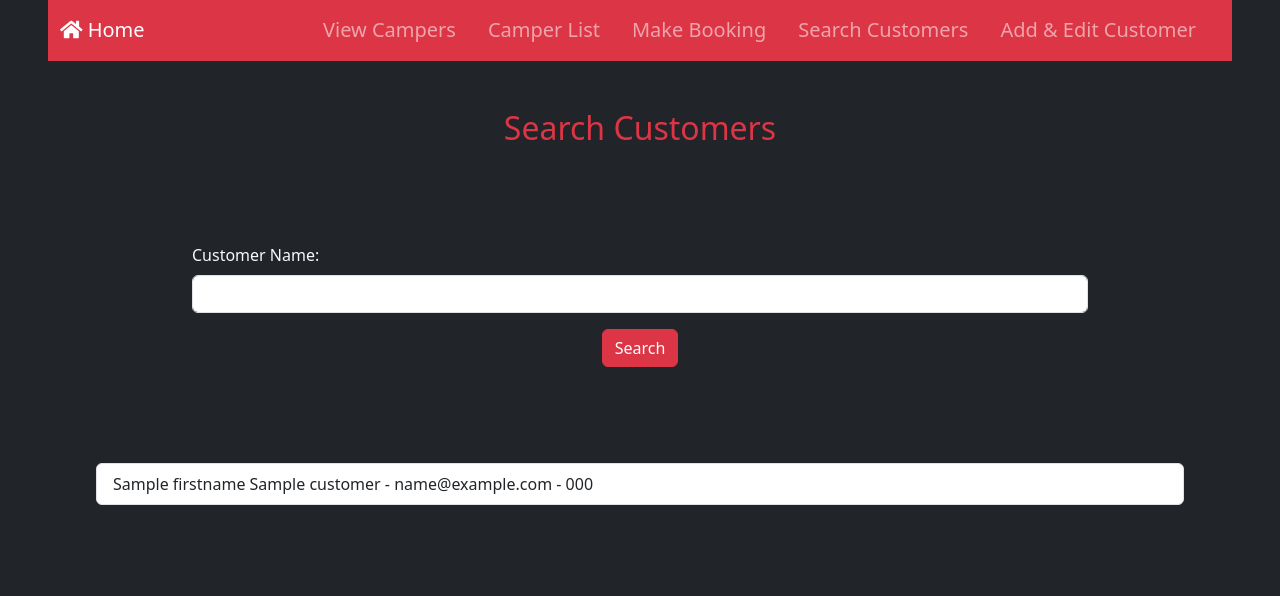
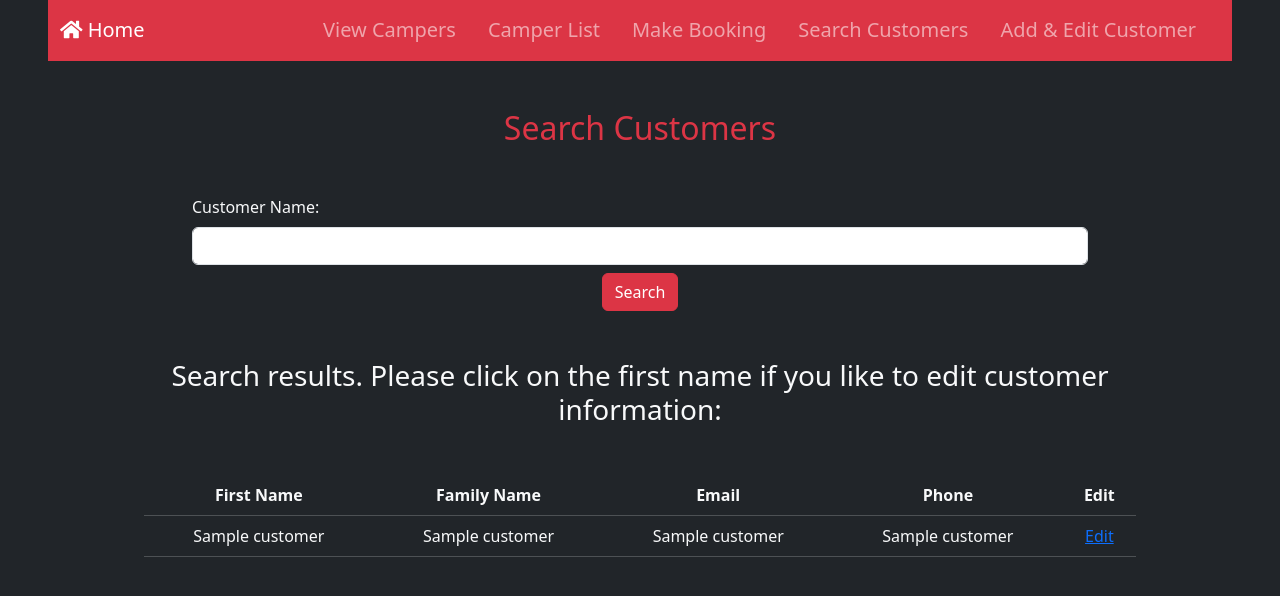
Before and after one commit to sue-zadeh/Sql-Python-Flask, a Flask app: template templates/searchcustomers.html in a window 1280 px wide. Shown: the part 145-741 px from the top of the page. Run offline with Flask 3, Linux system fonts and the light colour scheme; the template is opened without the code that fills it: most values are stand-ins (such as "Sample title", 1, 10 or a date in 2020); some libraries are stand-ins or nearby versions.

Commit message:
add customer- search customer

```diff
--- a/app.py
+++ b/app.py
@@ -8,56 +8,53 @@ from datetime import datetime
 from datetime import date
 from datetime import timedelta
 import mysql.connector
-from mysql.connector import FieldType
+from mysql.connector import connect, Error
 import connect
 
 app = Flask(__name__)
+app.secret_key = '88856349b11d7b1ceb5ce9eaf56feb17'  # for flash messages
 
-# dbconn = None
+dbconn = None
 connection = None
 # connect to the database
 def getCursor():
+    global connection
     try:
-        global connection
-        connection = mysql.connector.connect(
-        user=connect.dbuser,
-        password=connect.dbpass,
-        host=connect.dbhost,
-        database=connect.dbname,
-        autocommit=True)
-        return connection.cursor()
-    except mysql.connector.Error as err:
-        print("Error while connecting to MySQL", err)
-        return None
+        if connection is None or not connection.is_connected():
+            connection = mysql.connector.connect(
+                user=connect.dbuser,
+                password=connect.dbpass,
+                host=connect.dbhost,
+                database=connect.dbname,
+                autocommit=True
+            )
+            print(f"Connected to MySQL Server: {connection.get_server_info()}")
+        return connection.cursor(buffered=True), connection
+    except mysql.connector.Error as e:
+        print("Error while connecting to MySQL", e)
+        return None, None
+
 # home page
 @app.route("/")
 def home():
     return render_template("home.html")
+
 @app.route("/campers", methods=['GET','POST'])
 def campers():
-   cursor = getCursor()
-   if cursor is None:
-        flash("Database connection could not be established.")
-        return render_template("error_page.html")
-   if request.method == "GET":
+    if request.method == "GET":
         return render_template("datepickercamper.html", currentdate = datetime.now().date())
-   else:
+    else:
         campDate = request.form.get('campdate')
         connection = getCursor()
         connection.execute("SELECT * FROM bookings join sites on site = site_id inner join customers on customer = customer_id where booking_date= %s;",(campDate,))
         camperList = connection.fetchall()
         return render_template("datepickercamper.html", camperlist = camperList)
 
-
 #camper list
 @app.route("/camper_list", methods=['GET'])
 def camper_list():
-   cursor = getCursor()
-   if cursor is None:
-        flash("Database connection could not be established.")
-        return render_template("error_page.html")
-   camp_date = request.args.get('campdate')
-   if camp_date:
+    camp_date = request.args.get('campdate')
+    if camp_date:
         cursor = getCursor()
         cursor.execute("""
             SELECT customers.firstname, customers.familyname, sites.site_id, bookings.booking_date
@@ -68,17 +65,13 @@ def camper_list():
         """, (camp_date,))
         camper_list = cursor.fetchall()
         return render_template("camperlist.html", camperlist=camper_list, camp_date=camp_date)
-        return render_template("camperlist.html", camperlist=[], camp_date=None)
+    return render_template("camperlist.html", camperlist=[], camp_date=None)
 
 @app.route("/booking", methods=['GET','POST'])
 def booking():
-   cursor = getCursor()
-   if cursor is None:
-        flash("Database connection could not be established.")
-        return render_template("error_page.html")
-   if request.method == "GET":
+    if request.method == "GET":
         return render_template("datepicker.html", currentdate = datetime.now().date())
-   else:
+    else:
         bookingNights = request.form.get('bookingnights')
         bookingDate = request.form.get('bookingdate')
         occupancy = request.form.get('occupancy')
@@ -93,63 +86,83 @@ def booking():
         return render_template("bookingform.html", customerlist = customerList, bookingdate=bookingDate, sitelist = siteList, bookingnights = bookingNights)
 
   # booking/add
-@app.route("/make_booking", methods=['GET','POST'])
+@app.route("/booking/add", methods=['POST'])
 def makebooking():
-   cursor = getCursor()
-   if cursor is None:
-        flash("Database connection could not be established.")
-        return render_template("error_page.html")
-   site = request.form.get('site')
-   customer = request.form.get('customer')
-   booking_date = request.form.get('bookingdate')
-   occupancy = request.form.get('occupancy')
-   booking_nights = int(request.form.get('bookingnights'))
-   cursor = getCursor()
-   end_date = datetime.strptime(booking_date, '%Y-%m-%d') + timedelta(days=booking_nights)
-   try:
-        cursor.execute("INSERT INTO bookings (site, customer, booking_date, end_date, occupancy) VALUES (%s, %s, %s, %s, %s)", (site, customer, booking_date, end_date.strftime('%Y-%m-%d'), occupancy))
-        flash('Booking successfully added!')
+    cursor, conn = getCursor()
+    if not cursor:
+        flash("Database connection could not be established.", "error")
         return redirect(url_for('booking'))
-   except mysql.connector.Error as err:
-        flash(f'Failed to add booking: {err}')
-        return redirect(url_for('bookingconfirmation.html'))
+
+    try:
+        site = request.form.get('site')
+        customer = request.form.get('customer')
+        booking_date = request.form.get('bookingdate')
+        occupancy = request.form.get('occupancy')
+        booking_nights = int(request.form.get('bookingnights'))
+        end_date = datetime.strptime(booking_date, '%Y-%m-%d') + timedelta(days=booking_nights)
+
+        cursor.execute("INSERT INTO bookings (site, customer, booking_date, end_date, occupancy) VALUES (%s, %s, %s, %s, %s)",
+                       (site, customer, booking_date, end_date.strftime('%Y-%m-%d'), occupancy))
+        conn.commit()
+        flash('Booking successfully added!', 'success')
+    except mysql.connector.Error as err:
+        flash(f'Failed to add booking: {err}', 'error')
+
+    return redirect(url_for('booking'))
+
+
 # search customers
 @app.route("/search/customers", methods=['GET', 'POST'])
 def search_customers():
-   cursor = getCursor()
-   if cursor is None:
-        flash("Database connection could not be established.")
-        return render_template("error_page.html")
-   if request.method == 'POST':
-        search_query = request.form.get('search')
-        cursor = getCursor()
-        cursor.execute("SELECT * FROM customers WHERE firstname LIKE %s OR familyname LIKE %s", ('%' + search_query + '%', '%' + search_query + '%'))
-        results = cursor.fetchall()
-        return render_template("searchcustomers.html", results=results)
-   return render_template("searchcustomers.html")
+    results = []
+    if request.method == 'POST':
+        search_query = request.form.get('search', '').strip()
+        if search_query:
+            cursor, _ = getCursor()
+            if cursor:
+                cursor.execute("SELECT * FROM customers WHERE firstname LIKE %s OR familyname LIKE %s",
+                               ('%' + search_query + '%', '%' + search_query + '%'))
+                results = cursor.fetchall()
+    return render_template("searchcustomers.html", results=results)
+
+
 
 # add_edit_customer
-@app.route("/add_edit_customer", methods=['GET', 'POST'])
+@app.route('/add_edit_customer', methods=['GET', 'POST'])
 def add_edit_customer():
-   cursor = getCursor()
-   if cursor is None:
+    customer_id = request.args.get('id')
+    cursor, conn = getCursor()
+    if not cursor:
+        flash("Database connection could not be established.", "error")
+        return render_template("error_page.html")
+
+    customer = None
+    if customer_id:
+        cursor.execute("SELECT * FROM customers WHERE customer_id = %s", (customer_id,))
+        customer = cursor.fetchone()
+
     if request.method == 'POST':
         firstname = request.form.get('firstname')
         familyname = request.form.get('familyname')
         email = request.form.get('email')
         phone = request.form.get('phone')
-        try:
-            connection = getCursor()
-            query = "INSERT INTO customers (firstname, familyname, email, phone) VALUES (%s, %s, %s, %s)"
-            connection.execute(query, (firstname, familyname, email, phone))
-            connection.commit()
-            flash('Customer successfully added!')
-        except mysql.connector.Error as err:
-            flash('Failed to add customer: {}'.format(err))
-        return redirect(url_for('add_edit_customer'))
-    return render_template("addeditcustomer.html")
+        if customer:
+            cursor.execute("UPDATE customers SET firstname=%s, familyname=%s, email=%s, phone=%s WHERE customer_id=%s",
+                           (firstname, familyname, email, phone, customer_id))
+            conn.commit()
+            flash('Customer updated successfully!', 'success')
+        else:
+            cursor.execute("INSERT INTO customers (firstname, familyname, email, phone) VALUES (%s, %s, %s, %s)",
+                           (firstname, familyname, email, phone))
+            conn.commit()
+            flash('Customer added successfully!', 'success')
+        return redirect(url_for('add_edit_customer', id=customer_id if customer else cursor.lastrowid))
+
+    return render_template("addeditcustomer.html", customer=customer)
 
 
-  # for error handeling
+
+
+# for error handling
 if __name__ == "__main__":
     app.run(debug=True)
--- a/templates/searchcustomers.html
+++ b/templates/searchcustomers.html
@@ -1,10 +1,9 @@
 {% extends "base.html" %}
 {% block content %}
-<!--search customers -->
 <div class="container-zone mt-5 justify-content-center mx-5">
   <h2 class=" text-danger text-center">Search Customers</h2>
-    <form action="{{ url_for('search_customers') }}" method="post" class="m-5 p-5" >
-        <div class="mb-3">
+  <form action="{{ url_for('search_customers') }}" method="post" class="m-5 px-5" >
+      <div class="mb-2">
           <label for="search" class="form-label text-light">Customer Name:</label>
           <input type="text" class="form-control" id="search" name="search">
       </div>
@@ -12,15 +11,29 @@
           <button type="submit" class="btn btn-danger">Search</button>
       </div>
   </form>
-<!-- Display the search result: show firstname, familyname, email and phone for each customer-->
 {% if results %}
-    <div class="list-group mt-5">
+    <h3 class=" text-light text-center m-3">Search results. Please click on the first name if you like to edit customer information:</h3>
+    <div class="container-zone mt-5 justify-content-center mx-5">
+    <table class='table table-dark'>
+        <tr>
+            <th class=" text-light text-center">First Name</th>
+            <th class=" text-light text-center">Family Name</th>
+            <th class=" text-light text-center">Email</th>
+            <th class=" text-light text-center">Phone</th>
+            <th class=" text-light text-center">Edit</th>
+        </tr>
         {% for customer in results %}
-        <a href="{{ url_for('add_edit_customer', id=customer.id) }}" class="list-group-item list-group-item-action">
-            {{ customer.firstname }} {{ customer.familyname }} - {{ customer.email }} - {{ customer.phone }}
-        </a>
+        <tr>
+            <td class=" text-light text-center">{{ customer[1] }}</td>
+            <td class=" text-light text-center">{{ customer[2] }}</td>
+            <td class=" text-light text-center">{{ customer[3] }}</td>
+            <td class=" text-light text-center">{{ customer[4] }}</td>
+            <td class=" text-light text-center"><a href="{{ url_for('add_edit_customer', id=customer[0]) }}">Edit</a></td>
+        </tr>
         {% endfor %}
+    </table>
   </div>
+{% else %}
+    <p>No customers found. Try different keywords.</p>
 {% endif %}
-</div>
 {% endblock %}
```
Also changed, not shown: README.md. Lines whose indentation alone changed are shown as unchanged.
